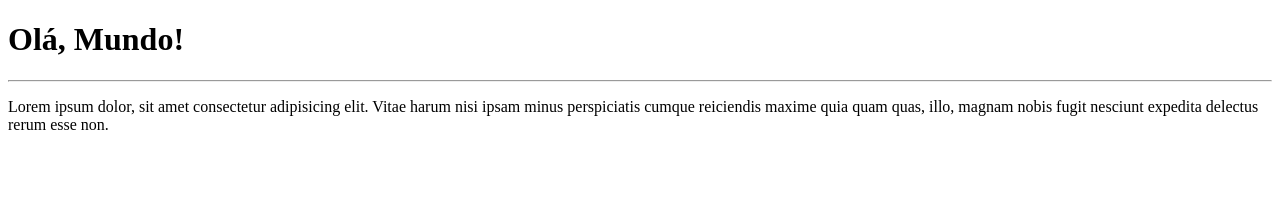
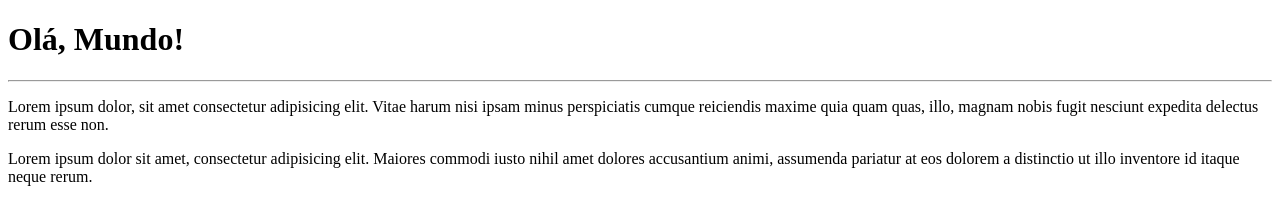
Before and after one commit to PetrusPhone/Ola-Mundo, a plain HTML site: page index.html in a window 1280 px wide. Drawn offline with Linux system fonts and the light colour scheme.

Commit message:
adicionei um parágrafo

```diff
--- a/index.html
+++ b/index.html
@@ -16,5 +16,11 @@
           maxime quia quam quas, illo, magnam nobis
           fugit nesciunt expedita delectus rerum esse non.
     </p>
+    <p>
+        Lorem ipsum dolor sit amet, consectetur
+        adipisicing elit. Maiores commodi iusto
+        nihil amet dolores accusantium animi,
+        assumenda pariatur at eos dolorem a distinctio ut illo inventore id itaque neque rerum.
+    </p>
 </body>
 </html>
```
